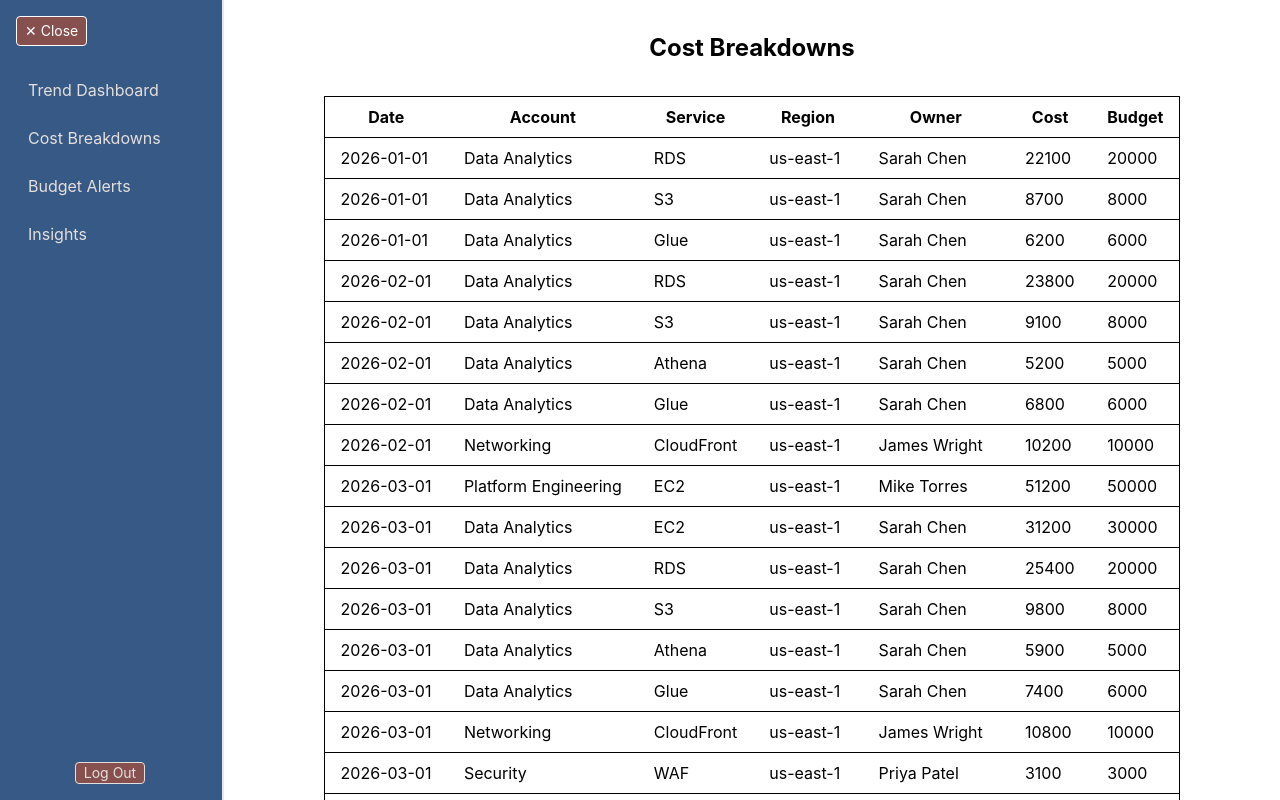
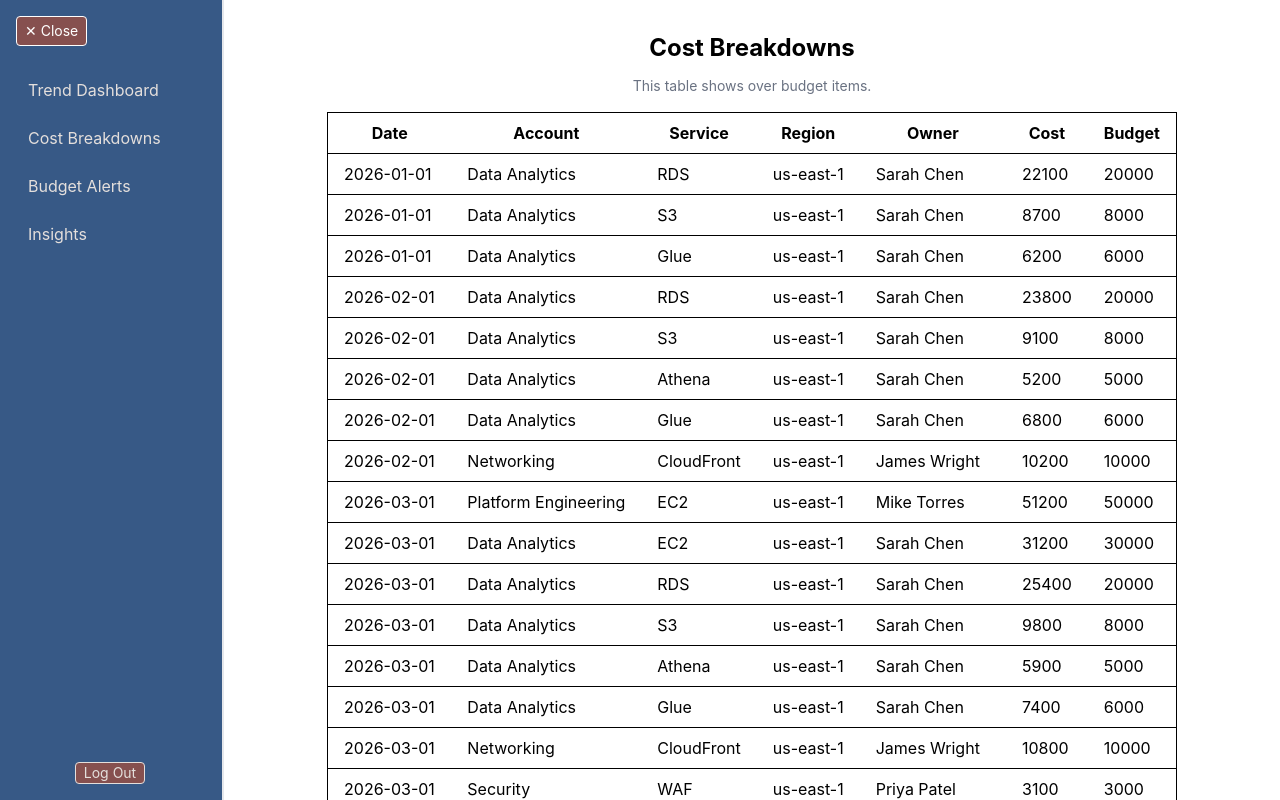
Before and after one commit to ward438/executiveDash, a React (Vite) app: page / in a window 1280 px wide. Both pictures are taken after a click on the button "Cost Breakdowns". Shown: the top 800 px of the page. Built offline with nearby package versions, Linux system fonts and the light colour scheme.

Commit message:
indexing data to set pages, added pagination for table, 20 per page, added pagination buttons and styled.

```diff
--- a/src/dashboards/costBreakdowns.tsx
+++ b/src/dashboards/costBreakdowns.tsx
@@ -1,13 +1,28 @@
 import { overBudgetItems } from "../charts/trendCharts/chartData/trendChartData";
+import { useState } from "react";
 
 export const CostBreakdowns = () => {
 
-    const CostBreakdownsTable = ({ overBudgetItems }: { overBudgetItems: any[] }) => {
+    const [page, setPage] = useState(1);
+    const itemsPerPage = 20;
+    const totalPages = Math.ceil(overBudgetItems.length / itemsPerPage);
+    const handlePageChange = (page: number) => {
+        setPage(page);
+    }
+
+    const startIndex = (page - 1) * itemsPerPage;
+    const endIndex = startIndex + itemsPerPage;
+    const currentItems = overBudgetItems.slice(startIndex, endIndex);
+
+    const CostBreakdownsTable = ({ currentItems }: { currentItems: any[] }) => {
         return (
             <>
                 <h1 className="text-2xl font-bold text-center p-8">Cost Breakdowns</h1>
-                <div className="flex flex-col items-center justify-center">
+                <div className="flex flex-col items-center justify-center -mt-5">
                     <table className="table-auto border">
+                        <caption className="caption-top">
+                            <p className="text-sm text-gray-500 text-center mb-4">This table shows over budget items.</p>
+                        </caption>
                         <thead>
                             <tr className="border">
                                 <th className="px-4 py-2">Date</th>
@@ -20,7 +35,7 @@ export const CostBreakdowns = () => {
                             </tr>
                         </thead>
                         <tbody>
-                            {overBudgetItems.map((row, index) => (
+                            {currentItems.map((row, index) => (
                                 <tr key={index} className="border">
                                     <td className="px-4 py-2">{row.date}</td>
                                     <td className="px-4 py-2">{row.account_name}</td>
@@ -34,11 +49,30 @@ export const CostBreakdowns = () => {
                         </tbody>
                     </table>
                 </div>
+                <div className="flex items-center justify-center gap-4 mt-4">
+                    <button
+                        className="px-3 py-1 border rounded disabled:opacity-40"
+                        onClick={() => handlePageChange(page - 1)}
+                        disabled={page === 1}
+                    >&#8249;</button>
+                    <span>{page} / {totalPages}</span>
+                    <button
+                        className="px-3 py-1 border rounded disabled:opacity-40"
+                        onClick={() => handlePageChange(page + 1)}
+                        disabled={page === totalPages}
+                    >&#8250;</button>
+                </div>
             </>
         );
     }
 
+    console.log('overBudgetItems: ', overBudgetItems);
+    console.log('total pages: ', totalPages);
+    console.log('current items: ', currentItems);
+
+
     return (
-        <CostBreakdownsTable overBudgetItems={overBudgetItems}/>
+
+        <CostBreakdownsTable currentItems={currentItems}/>
     );
 }
```
